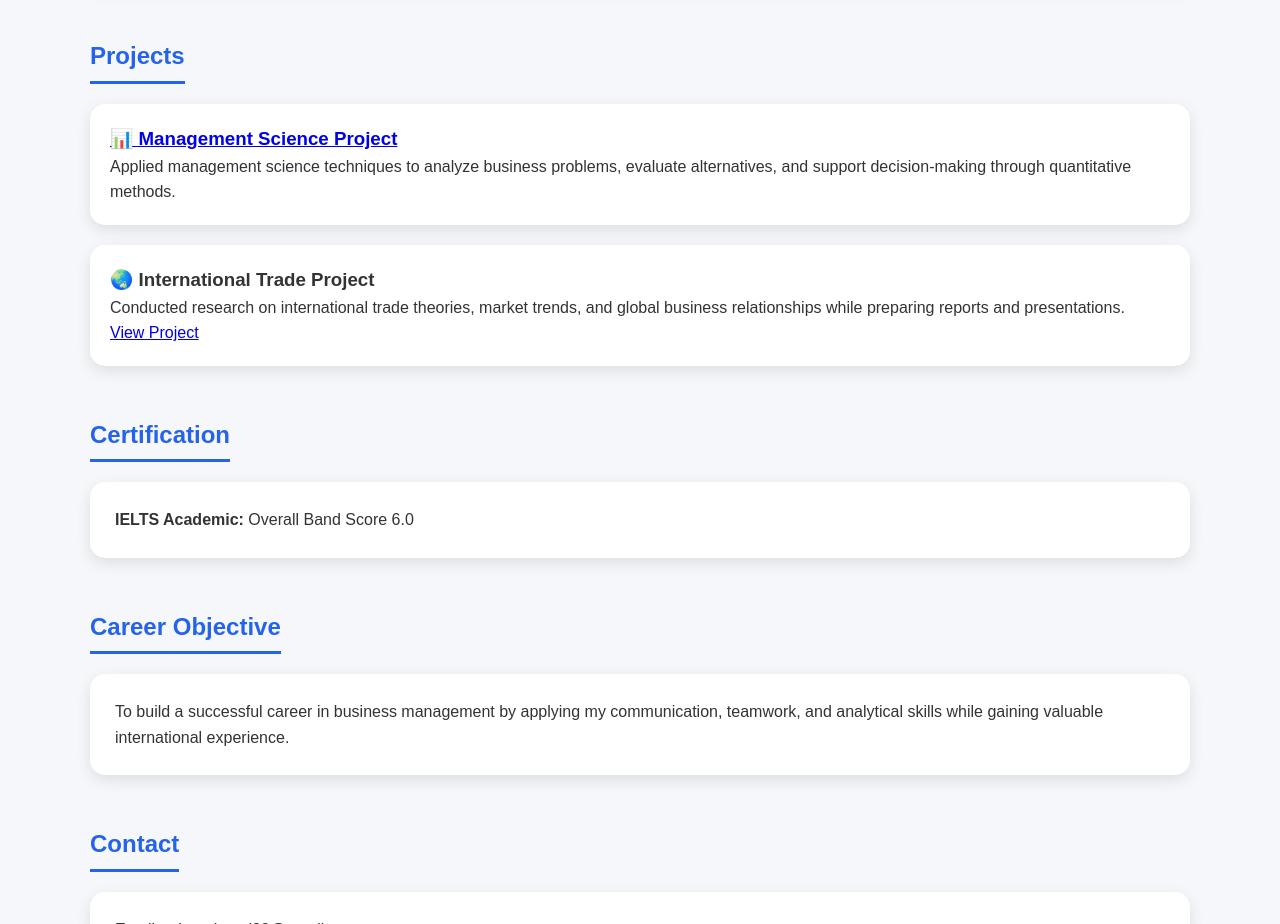
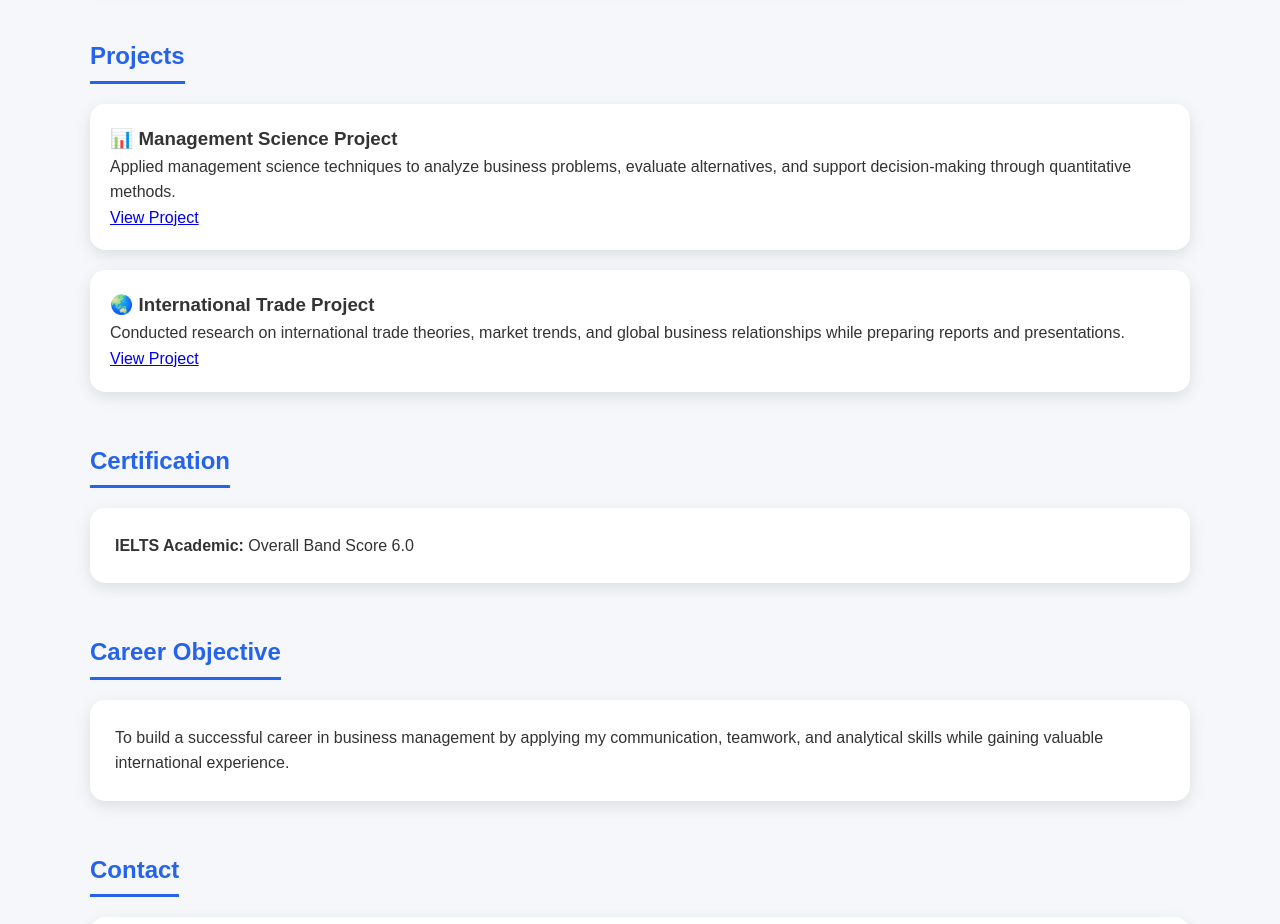
Before and after one commit to rohan556-debug/rohan556-debug, a plain HTML site: page index.html in a window 1280 px wide. Shown: the part 1440-2364 px from the top of the page. Drawn offline with Linux system fonts and the light colour scheme.

Commit message:
Update index.html
Replaced project title link with plain text for clarity.

```diff
--- a/index.html
+++ b/index.html
@@ -162,15 +162,14 @@ footer{
         <h2>Projects</h2>
 
 <div class="project">
-    <h3>
-        <a href="https://docs.google.com/document/d/151s4_GtSu8AJFOSLk5vtr9pfEz_rrs6f0tGEqTSgWE0/edit?usp=sharing" target="_blank">
-            📊 Management Science Project
-        </a>
-    </h3>
+    <h3>📊 Management Science Project</h3>
     <p>
         Applied management science techniques to analyze business problems,
         evaluate alternatives, and support decision-making through quantitative methods.
     </p>
+    <a href="https://docs.google.com/document/d/151s4_GtSu8AJFOSLk5vtr9pfEz_rrs6f0tGEqTSgWE0/edit?usp=sharing" target="_blank">
+        View Project
+    </a>
 </div>
 
 <div class="project">
```
